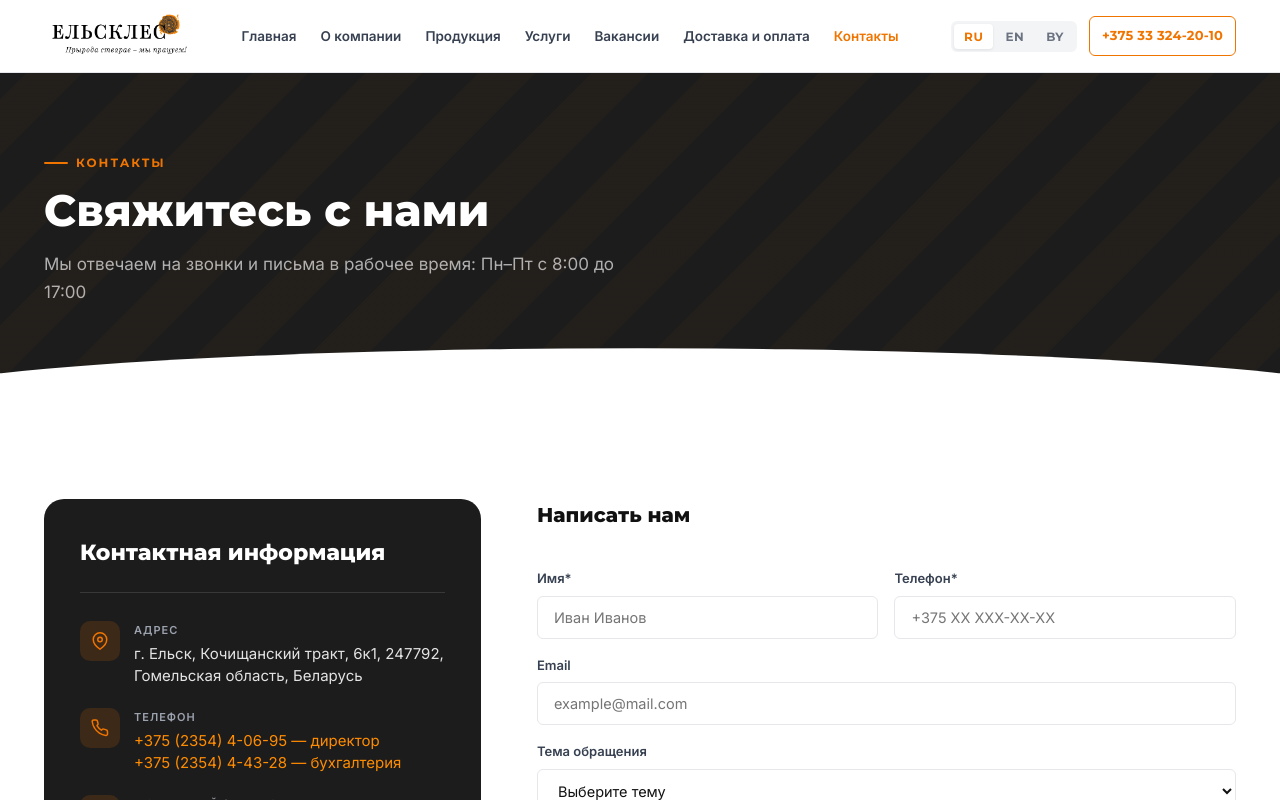
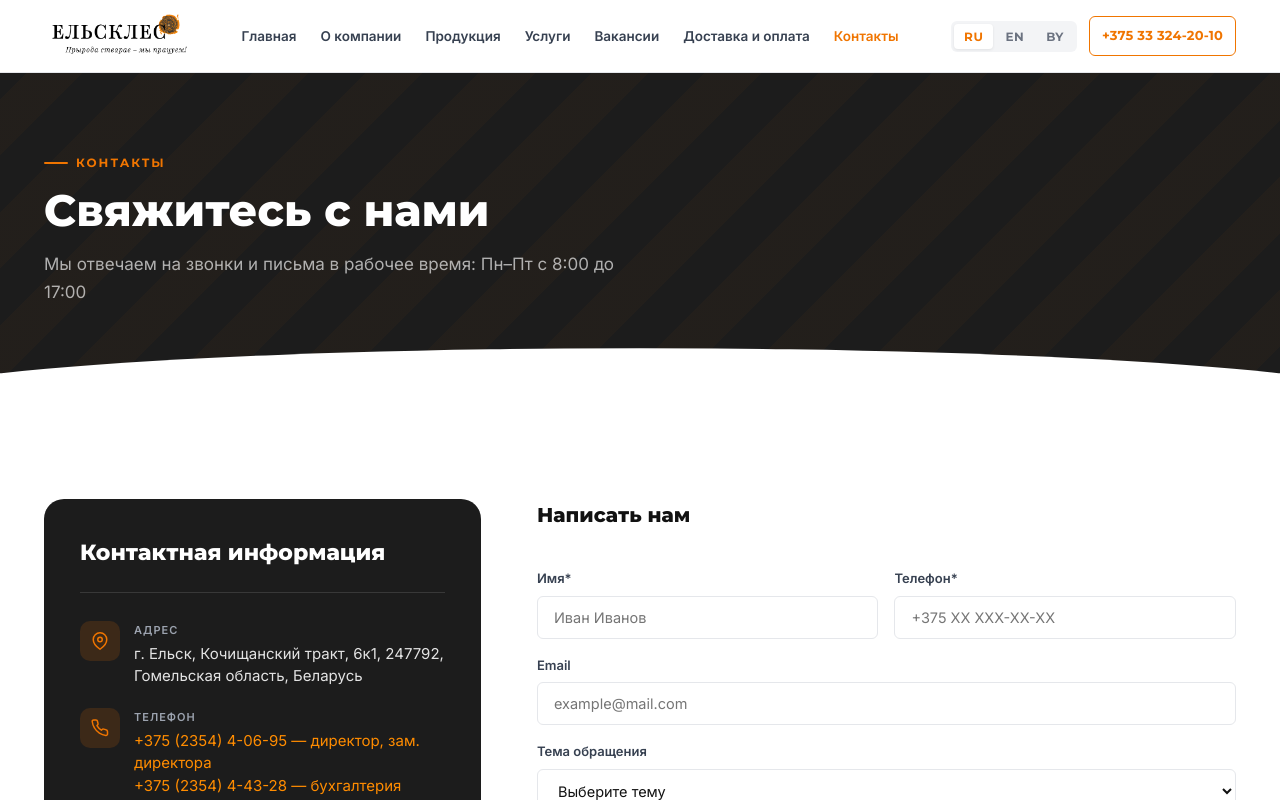
Before and after one commit to Arirx/diploma-project, a React (Create React App) app: page /contacts in a window 1280 px wide. Shown: the top 800 px of the page. Built offline with nearby package versions, Linux system fonts and the light colour scheme; the HTML template or start-up script is replaced by a standard one.

Commit message:
add new button and upd maps

```diff
--- a/src/i18n/by.js
+++ b/src/i18n/by.js
@@ -39,6 +39,7 @@ const by = {
     message:   'Паведамленне',
     messagePh: 'Апішыце ваш запыт...',
     note:      'Націскаючы кнопку, вы згаджаецеся на апрацоўку персанальных дадзеных.',
+    sendMessage:    'Пакінуць заяўку',
     success:   '✅ Паведамленне адпраўлена! Звяжамся з вамі ў рабочы час (Пн–Пт 8:00–17:00).',
     topics: ['Запыт на піламатэрыялы', 'Паслугі транспарціроўкі', 'Супрацоўніцтва / экспарт', 'Вакансіі', 'Іншае'],
   },
--- a/src/i18n/en.js
+++ b/src/i18n/en.js
@@ -40,6 +40,7 @@ const en = {
     messagePh: 'Describe your enquiry...',
     note:      'By clicking Send you agree to the processing of personal data.',
     success:   '✅ Message sent! We will get back to you during business hours (Mon–Fri 8:00–17:00).',
+    sendMessage:    'Leave a Request',
     topics: ['Lumber enquiry', 'Transport services', 'Partnership / export', 'Vacancies', 'Other'],
   },
   footer: {
--- a/src/i18n/ru.js
+++ b/src/i18n/ru.js
@@ -40,6 +40,7 @@ const ru = {
     messagePh:   'Опишите ваш запрос...',
     note:        'Нажимая кнопку, вы соглашаетесь на обработку персональных данных.',
     success:     '✅ Сообщение отправлено! Свяжемся с вами в рабочее время (Пн–Пт 8:00–17:00).',
+    sendMessage:    'Оставить заявку',
     topics: ['Запрос на пиломатериалы', 'Услуги по транспортировке', 'Сотрудничество / экспорт', 'Вакансии', 'Другое'],
   },
   footer: {
--- a/src/pages/Contacts.js
+++ b/src/pages/Contacts.js
@@ -4,7 +4,7 @@ import useFadeUp from '../hooks/useFadeUp';
 import { STAFF } from '../data/staff';
 
 /* Yandex Maps: г. Ельск, Кочищанский тракт, 6к1 */
-const YANDEX_EMBED = 'https://yandex.ru/map-widget/v1/?ll=29.1356817%2C51.7959557&z=17&pt=29.1356817%2C51.7959557%2Cpm2rdl&l=map&lang=ru_RU';
+const YANDEX_EMBED = 'https://yandex.ru/map-widget/v1/?um=constructor%3A06305ca10f3bbc72a4ef5d80f3a29e052f4ffd80e49beeef59925b4265726119&source=constructor';
 const YANDEX_ROUTE = 'https://yandex.ru/maps/?ll=33.724814%2C53.946479&mode=routes&rtext=~51.795261%2C29.134296&rtt=auto&ruri=~ymapsbm1%3A%2F%2Fgeo%3Fdata%3DCgo0NzUyOTc3ODUzEmzQkdC10LvQsNGA0YPRgdGMLCDQk9C-0LzQtdC70YzRgdC60LDRjyDQstC-0LHQu9Cw0YHRhtGMLCDQldC70YzRgdC6LCDQmtCw0YfRi9GI0YfQsNC90YHQutGWINGC0YDQsNC60YIsIDbQujEiCg0LE-lBFVkuT0I%2C&z=6.92';
 
 function ContactForm() {
@@ -96,7 +96,7 @@ export default function Contacts() {
                   <div>
                     <div className="contact-info-row__label">{t('contacts.phone')}</div>
                     <div className="contact-info-row__value">
-                      <a href="tel:+375235440695">+375 (2354) 4-06-95 — директор</a><br />
+                      <a href="tel:+375235440695">+375 (2354) 4-06-95 — директор, зам. директора</a><br />
                       <a href="tel:+375235443328">+375 (2354) 4-43-28 — бухгалтерия </a>
                     </div>
                   </div>
```
